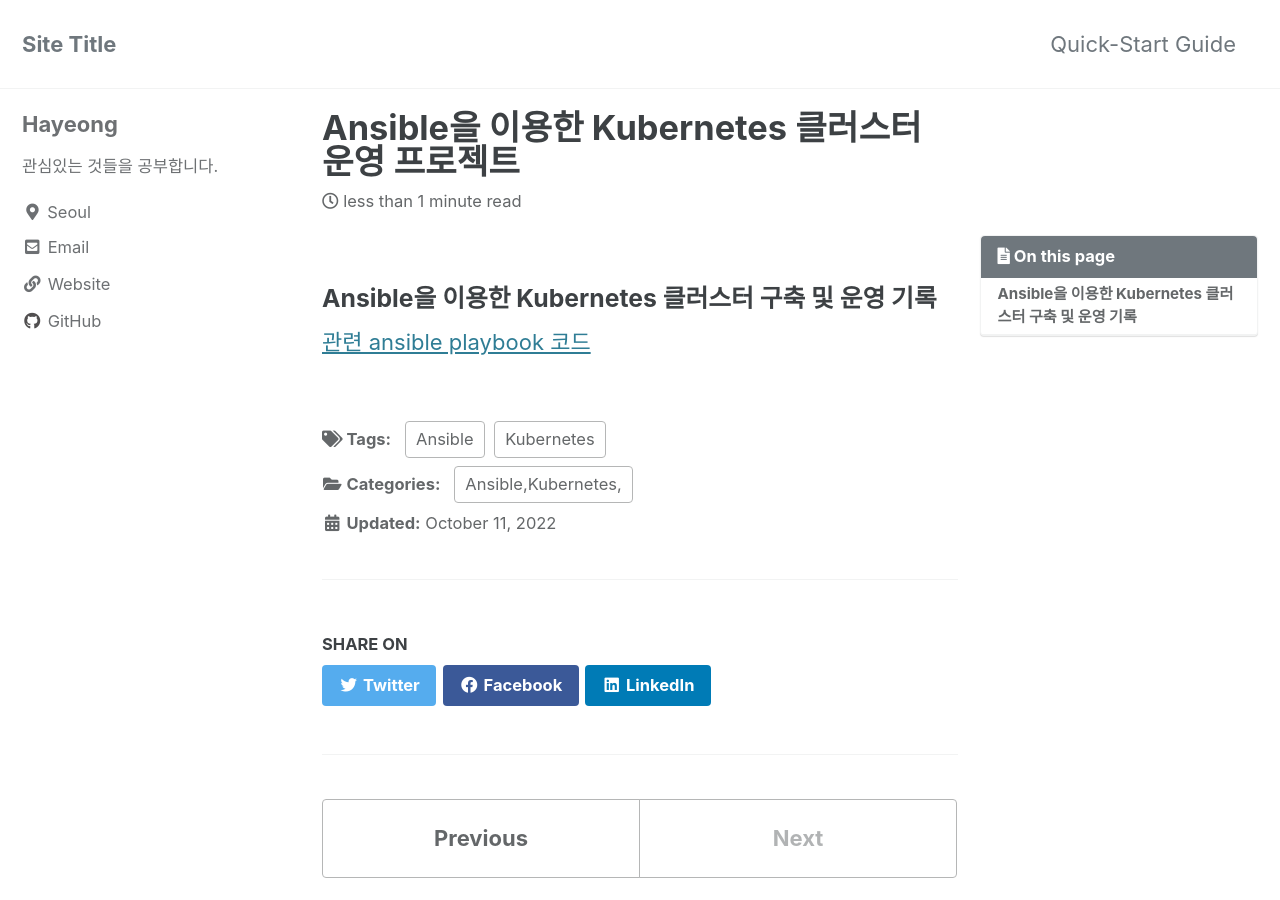
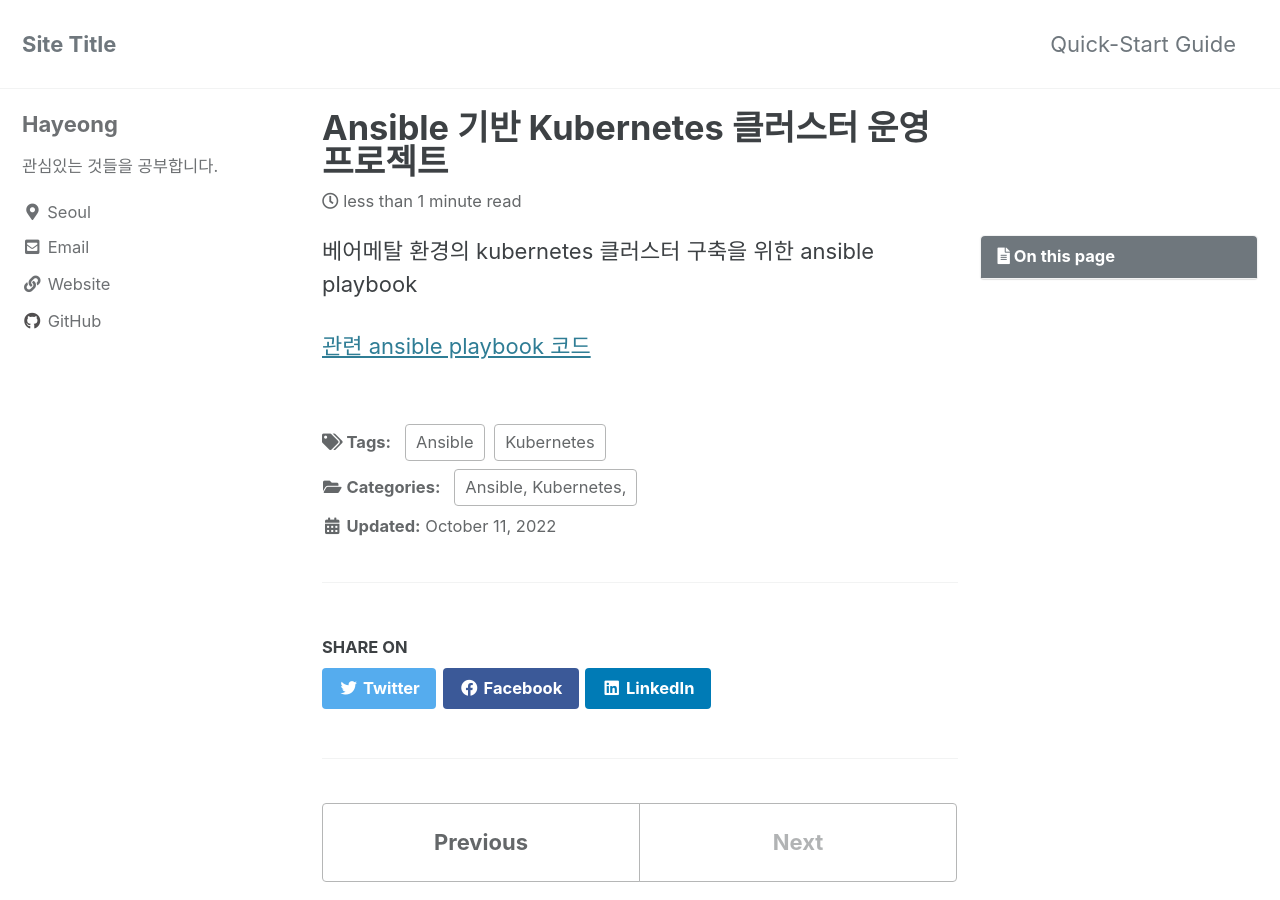
Before and after one commit to hayeong95/hayeong95.github.io, a Jekyll site: the page built from _posts/2022-10-11-ansible-kubernetes-project.md, in a window 1280 px wide and 900 px high. Built offline with Jekyll 4.4.1, drawn with Linux system fonts in a browser that asks for light colours; cached includes are drawn as plain includes.

Commit message:
Update 2022-10-11-ansible-kubernetes-project.md

```diff
--- a/_posts/2022-10-11-ansible-kubernetes-project.md
+++ b/_posts/2022-10-11-ansible-kubernetes-project.md
@@ -1,9 +1,9 @@
 ---
-title: "Ansible을 이용한 Kubernetes 클러스터 운영 프로젝트"
-excerpt: "Kubernetes 구축 및 운용을 위한 ansible playbook"
+title: "Ansible 기반 Kubernetes 클러스터 운영 프로젝트"
+excerpt: "Kubernetes 구축 및 운용을 위한 ansible playbook 제작"
 
 categories:
-  - Ansible,Kubernetes,
+  - Ansible, Kubernetes,
 tags:
   - [Ansible, Kubernetes]
 
@@ -14,6 +14,7 @@ date: 2022-10-11
 last_modified_at: 2022-10-11
 ---
 
-### Ansible을 이용한 Kubernetes 클러스터 구축 및 운영 기록
+
+베어메탈 환경의 kubernetes 클러스터 구축을 위한 ansible playbook
 
 [관련 ansible playbook 코드](https://github.com/hayeong95/ansible-kubernetes)
```
